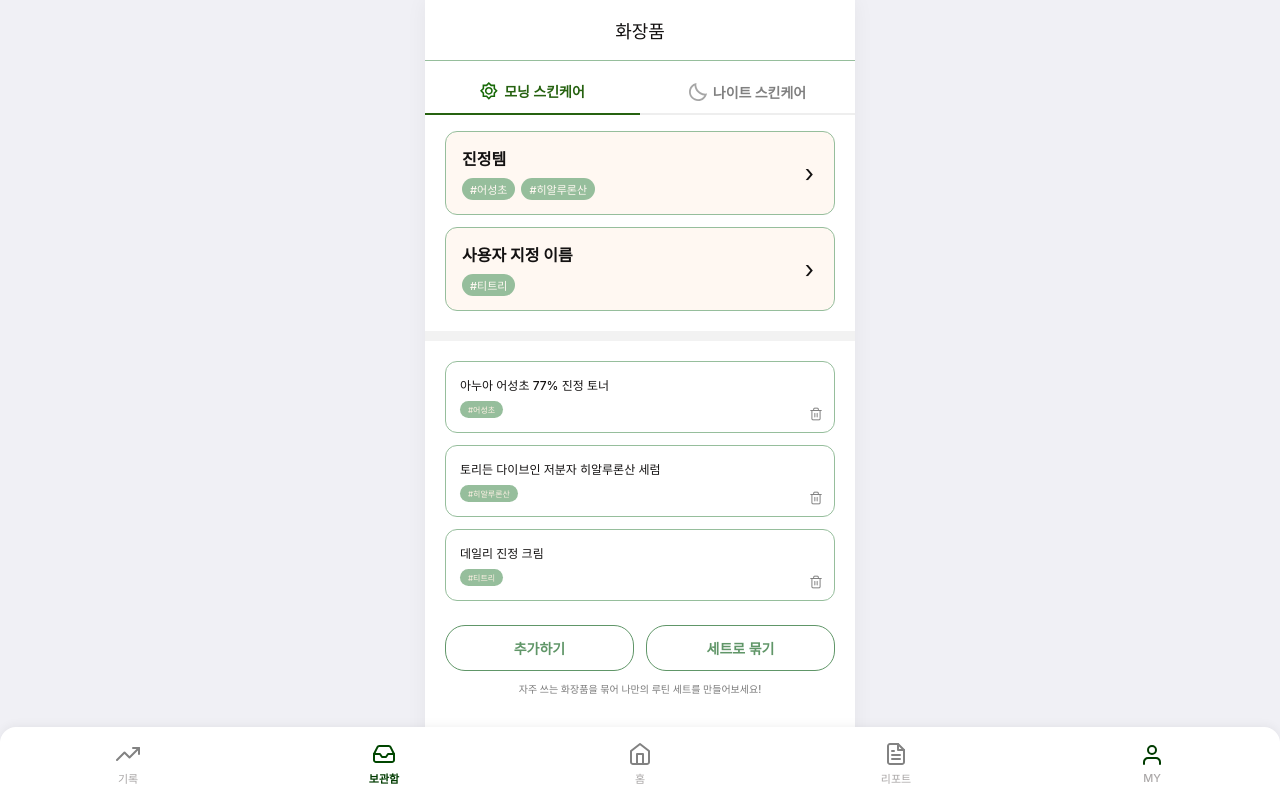
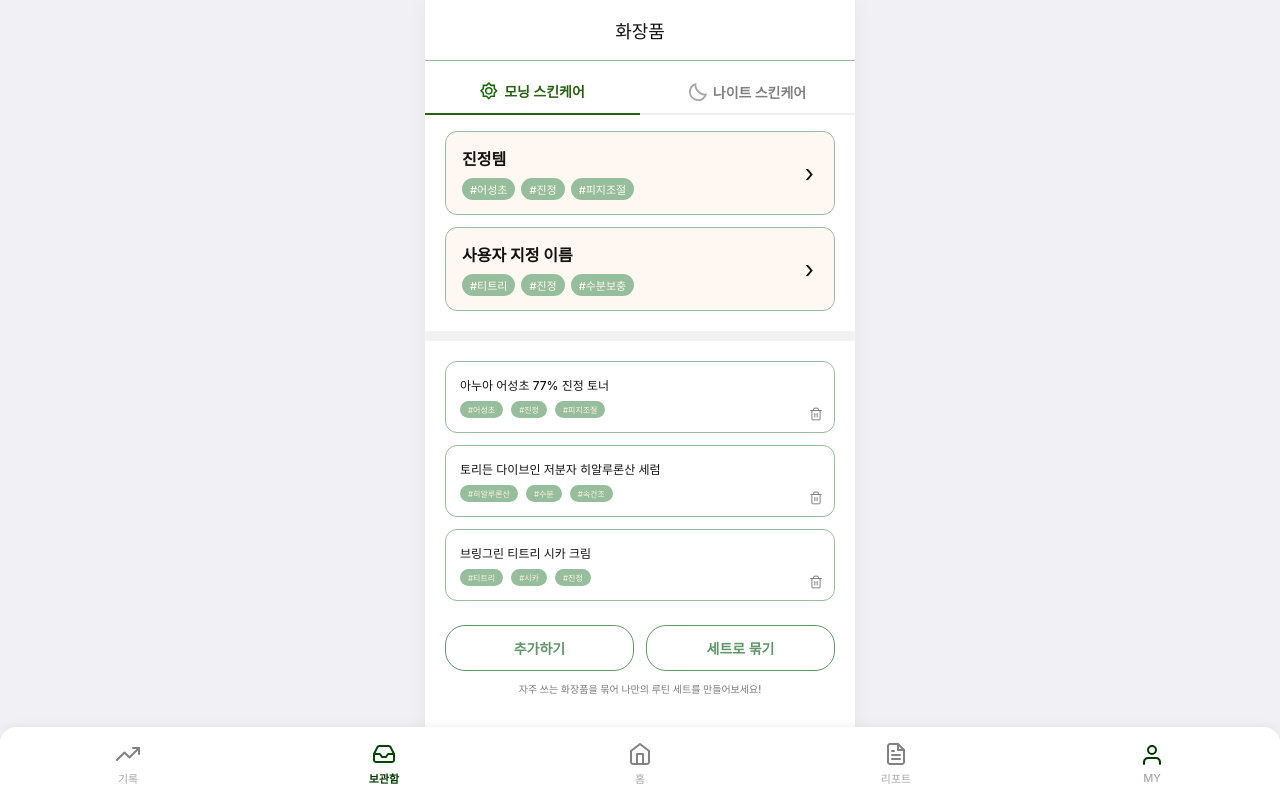
Before and after one commit to LikeLionUniv-INU/14th-toMeta-frontend, a React (Vite) app: page /my-pouch in a window 1280 px wide. Built offline with nearby package versions, Linux system fonts and the light colour scheme; no server answers.

Commit message:
임시저장

```diff
--- a/src/api/cosmetics.js
+++ b/src/api/cosmetics.js
@@ -139,9 +139,13 @@ export const searchIngredients = async (params) => {
   return api.get('/api/ingredients/search', { params });
 };
 
+// mock 환경에서 세트를 여러 개 생성해도 setId가 겹치지 않도록 카운터로 관리
+let mockSetIdCounter = 100;
+
 export const createCosmeticSet = async (setData) => {
   if (USE_MOCK) {
-    return { data: { isSuccess: true, result: { setId: 1 } } };
+    mockSetIdCounter += 1;
+    return { data: { isSuccess: true, result: { setId: mockSetIdCounter } } };
   }
   return api.post('/api/cosmetic-sets', setData);
 };
--- a/src/pages/MyPouch.jsx
+++ b/src/pages/MyPouch.jsx
@@ -1,7 +1,7 @@
 import React, { useState, useEffect } from "react";
 import styled from "styled-components";
 import { useNavigate, useLocation } from "react-router-dom";
-import api from "../api/axios";
+import { getCosmeticOptions, deleteMyCosmetic, createCosmeticSet } from "../api/cosmetics";
 import Header from "../components/Header";
 import NavigationBar from "../components/NavigationBar";
 import CosmeticCard from "../components/CosmeticCard";
@@ -13,10 +13,11 @@ export default function MyPouch() {
   const navigate = useNavigate();
   const location = useLocation();
   const [activeTab, setActiveTab] = useState(location.state?.activeTab || "morning");
-  const [pouchData, setPouchData] = useState({
-    morning: { sets: [], cosmetics: [] },
-    night: { sets: [], cosmetics: [] },
-  });
+
+  // 세트: usageTime(morning/night/both)에 따라 탭별로 필터링해서 보여줌
+  const [sets, setSets] = useState([]);
+  // 단품 화장품: 탭과 무관하게 항상 전체 목록을 보여줌
+  const [cosmetics, setCosmetics] = useState([]);
   const [loading, setLoading] = useState(true);
 
   const [selectedCosmetics, setSelectedCosmetics] = useState([]);
@@ -34,159 +35,48 @@ export default function MyPouch() {
   }, [activeTab]);
 
   useEffect(() => {
-    const mockResponse = {
-      isSuccess: true,
-      code: "COMMON_200",
-      message: "요청에 성공했습니다.",
-      result: {
-        morning: {
-          sets: [
-            {
-              setId: 1,
-              name: "진정템",
-              cosmetics: [
-                {
-                  userCosmeticId: 11,
-                  productName: "아누아 어성초 77% 진정 토너",
-                  customName: null,
-                  productType: "skin_toner",
-                  usageTime: "both",
-                  mainIngredients: ["어성초"],
-                },
-                {
-                  userCosmeticId: 12,
-                  productName: "토리든 다이브인 저분자 히알루론산 세럼",
-                  customName: null,
-                  productType: "serum",
-                  usageTime: "morning",
-                  mainIngredients: ["히알루론산"],
-                },
-              ],
-            },
-            {
-              setId: 2,
-              name: "사용자 지정 이름",
-              cosmetics: [
-                {
-                  userCosmeticId: 13,
-                  productName: "진정 크림",
-                  customName: "데일리 진정 크림",
-                  productType: "soothing_cream",
-                  usageTime: "both",
-                  mainIngredients: ["티트리"],
-                },
-              ],
-            },
-          ],
-          cosmetics: [
-            {
-              userCosmeticId: 11,
-              productName: "아누아 어성초 77% 진정 토너",
-              customName: null,
-              productType: "skin_toner",
-              usageTime: "both",
-              mainIngredients: ["어성초"],
-            },
-            {
-              userCosmeticId: 12,
-              productName: "토리든 다이브인 저분자 히알루론산 세럼",
-              customName: null,
-              productType: "serum",
-              usageTime: "morning",
-              mainIngredients: ["히알루론산"],
-            },
-            {
-              userCosmeticId: 13,
-              productName: "진정 크림",
-              customName: "데일리 진정 크림",
-              productType: "soothing_cream",
-              usageTime: "both",
-              mainIngredients: ["티트리"],
-            },
-          ],
-        },
-        night: {
-          sets: [
-            {
-              setId: 3,
-              name: "나이트 진정 세트",
-              cosmetics: [
-                {
-                  userCosmeticId: 11,
-                  productName: "아누아 어성초 77% 진정 토너",
-                  customName: null,
-                  productType: "skin_toner",
-                  usageTime: "both",
-                  mainIngredients: ["어성초"],
-                },
-                {
-                  userCosmeticId: 14,
-                  productName: "브링그린 티트리 시카 크림",
-                  customName: null,
-                  productType: "soothing_cream",
-                  usageTime: "night",
-                  mainIngredients: ["티트리", "시카"],
-                },
-              ],
-            },
-          ],
-          cosmetics: [
-            {
-              userCosmeticId: 11,
-              productName: "아누아 어성초 77% 진정 토너",
-              customName: null,
-              productType: "skin_toner",
-              usageTime: "both",
-              mainIngredients: ["어성초"],
-            },
-            {
-              userCosmeticId: 14,
-              productName: "브링그린 티트리 시카 크림",
-              customName: null,
-              productType: "soothing_cream",
-              usageTime: "night",
-              mainIngredients: ["티트리", "시카"],
-            },
-          ],
-        },
-      },
+    const fetchCosmeticOptions = async () => {
+      try {
+        setLoading(true);
+        const response = await getCosmeticOptions();
+        const { sets: fetchedSets, cosmetics: fetchedCosmetics } = response.data.result;
+        setSets(fetchedSets || []);
+        setCosmetics(fetchedCosmetics || []);
+      } catch (error) {
+        console.error("[MyPouch] 화장품 목록 조회 실패:", error);
+      } finally {
+        setLoading(false);
+      }
     };
 
-    setPouchData(mockResponse.result);
-    setLoading(false);
+    fetchCosmeticOptions();
   }, []);
 
   useEffect(() => {
     if (location.state?.deletedSetId) {
       const deletedId = location.state.deletedSetId;
-      const targetTab = location.state.activeTab || activeTab;
 
-      setPouchData((prev) => ({
-        ...prev,
-        [targetTab]: {
-          ...prev[targetTab],
-          sets: prev[targetTab].sets.filter((s) => s.setId !== deletedId),
-        },
-      }));
+      setSets((prev) => prev.filter((s) => s.setId !== deletedId));
 
       navigate(location.pathname, { replace: true, state: {} });
     }
   }, [location.state]);
 
-  const currentTabContent = pouchData[activeTab] || { sets: [], cosmetics: [] };
+  // 세트는 현재 탭(모닝/나이트)에 맞는 usageTime만, 화장품은 전체 그대로
+  const currentTabSets = sets.filter(
+    (set) => set.usageTime === activeTab || set.usageTime === "both"
+  );
 
-  const handleDeleteItem = (e, id) => {
+  const handleDeleteItem = async (e, id) => {
     e.stopPropagation();
-    setPouchData((prev) => ({
-      ...prev,
-      [activeTab]: {
-        ...prev[activeTab],
-        cosmetics: prev[activeTab].cosmetics.filter(
-          (item) => item.userCosmeticId !== id
-        ),
-      },
-    }));
+    try {
+      await deleteMyCosmetic(id);
+      setCosmetics((prev) => prev.filter((item) => item.userCosmeticId !== id));
       setSelectedCosmetics((prev) => prev.filter((item) => item.userCosmeticId !== id));
+    } catch (error) {
+      console.error("[MyPouch] 화장품 삭제 실패:", error);
+      alert(error.message || "화장품 삭제에 실패했습니다.");
+    }
   };
 
   const handleSetClick = (setId) => {
@@ -216,39 +106,47 @@ export default function MyPouch() {
     }));
   };
 
-  const handleCreateSet = () => {
+  const handleCreateSet = async () => {
     if (!selectedRoutines.day && !selectedRoutines.night) {
       alert("낮 또는 밤을 최소 하나 이상 선택해 주세요.");
       return;
     }
 
+    let usageTime = "both";
+    if (selectedRoutines.day && !selectedRoutines.night) {
+      usageTime = "morning";
+    } else if (!selectedRoutines.day && selectedRoutines.night) {
+      usageTime = "night";
+    }
+
+    const name = setName.trim() || "사용자 지정 이름";
+
+    try {
+      const response = await createCosmeticSet({
+        name,
+        usageTime,
+        userCosmeticIds: selectedCosmetics.map((c) => c.userCosmeticId),
+      });
+
       const newSet = {
-      setId: Date.now(),
-      name: setName.trim() || "사용자 지정 이름",
-      cosmetics: selectedCosmetics,
+        setId: response.data.result.setId,
+        name,
+        usageTime,
+        mainIngredients: [
+          ...new Set(selectedCosmetics.flatMap((c) => c.mainIngredients || [])),
+        ],
       };
 
-    setPouchData((prev) => {
-      const updated = { ...prev };
-      if (selectedRoutines.day) {
-        updated.morning = {
-          ...updated.morning,
-          sets: [...updated.morning.sets, newSet],
-        };
-      }
-      if (selectedRoutines.night) {
-        updated.night = {
-          ...updated.night,
-          sets: [...updated.night.sets, newSet],
-        };
-      }
-      return updated;
-    });
+      setSets((prev) => [...prev, newSet]);
 
       setIsRoutineModalOpen(false);
       setSelectedCosmetics([]);
       setSetName("");
       setSelectedRoutines({ day: false, night: false });
+    } catch (error) {
+      console.error("[MyPouch] 세트 생성 실패:", error);
+      alert(error.message || "세트 생성에 실패했습니다.");
+    }
   };
 
   return (
@@ -276,18 +174,16 @@ export default function MyPouch() {
             <div>로딩 중...</div>
           ) : (
             <>
-              {currentTabContent.sets && currentTabContent.sets.length > 0 && (
+              {currentTabSets.length > 0 && (
                 <>
                   <SetListSection>
-                    {currentTabContent.sets.map((set) => (
+                    {currentTabSets.map((set) => (
                       <SetCard key={set.setId}>
                         <SetHeaderRow>
                           <SetTitle>{set.name}</SetTitle>
                         </SetHeaderRow>
                         <SetTagGroup>
-                          {set.cosmetics
-                            ?.flatMap((c) => c.mainIngredients || [])
-                            .map((tag, idx) => (
+                          {(set.mainIngredients || []).slice(0, 5).map((tag, idx) => (
                             <SetTag key={idx}>#{tag}</SetTag>
                           ))}
                         </SetTagGroup>
@@ -302,8 +198,7 @@ export default function MyPouch() {
               )}
 
               <CardListSection>
-                {currentTabContent.cosmetics &&
-                  currentTabContent.cosmetics.map((item) => {
+                {cosmetics.map((item) => {
                   const isSelected = selectedCosmetics.some(
                     (selected) => selected.userCosmeticId === item.userCosmeticId
                   );
@@ -315,9 +210,9 @@ export default function MyPouch() {
                     >
                       <CosmeticCard
                         name={item.customName || item.productName}
-                          tags={(item.mainIngredients || []).map(
-                            (tag) => `#${tag}`
-                          )}
+                        tags={(item.mainIngredients || [])
+                          .slice(0, 5)
+                          .map((tag) => `#${tag}`)}
                       />
                       <DeleteButton
                         onClick={(e) => handleDeleteItem(e, item.userCosmeticId)}
```
Lines whose indentation alone changed are shown as unchanged.
